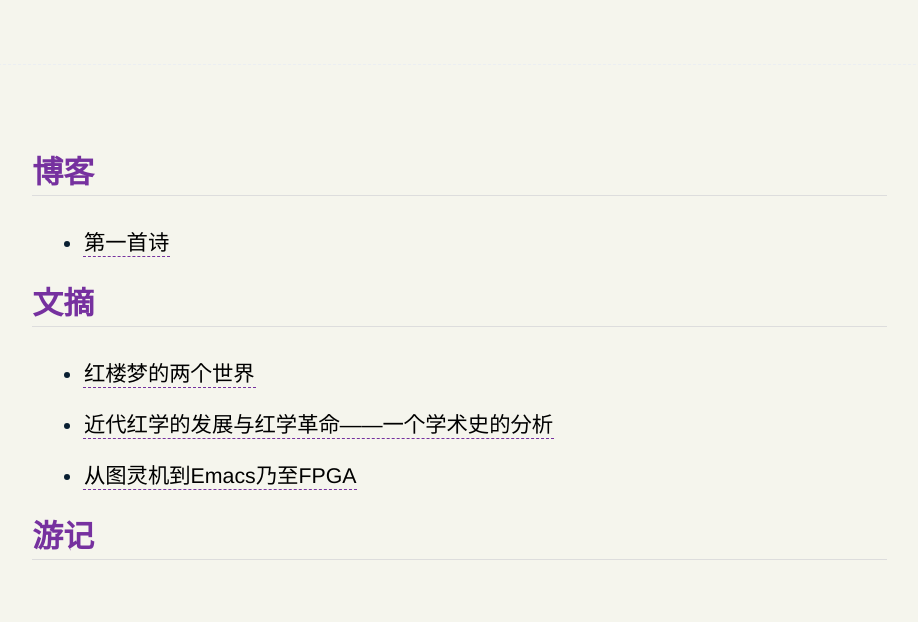
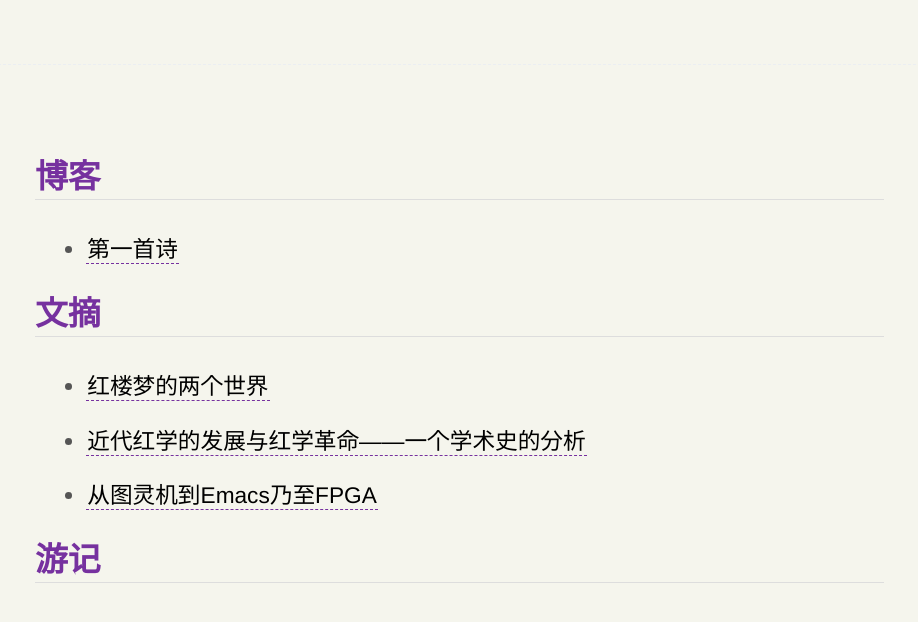
Before and after one commit to eitazhou/eitazhou.github.io, a plain HTML site: page index.html in a window 1280 px wide. Shown: the whole page, without its empty margins (185-1103 px from the left). Drawn offline with Linux system fonts and the light colour scheme.

Commit message:
修改worg.css字体颜色

```diff
--- a/css/worg.css
+++ b/css/worg.css
@@ -14,12 +14,12 @@
 
     body {
         font-family: "fira sans", Helvetica,sans, Arial, Vernada, Tahoma,"WenQuanYi Micro Hei","Microsoft YaHei",SimSun,"Songti SC",STFangsong, "Songti SC", "Microsoft YaHei", STXihei, Heiti,sans-serif;
-	font-size: 16pt;
+	font-size: 17pt;
 	/*line-height: 18pt;*/
 	/*color: black;
           color: #4E4742;
         color: #3F3B3B;*/
-        color:#091F31;
+        color:#555;
         background: #F5F5ED;
 	margin-top: 0;
         margin: 5% 10% 5% 10%;
@@ -32,7 +32,7 @@
     }
     body #content {
         font-family: "fira sans", Helvetica,sans, Arial, Vernada, Tahoma,"WenQuanYi Micro Hei","Microsoft YaHei", SimSun,"Songti SC",STFangsong, "Songti SC", "Microsoft YaHei", STXihei, Heiti,sans-serif;
-	font-size: 16pt;
+	font-size: 17pt;
 	padding-top: 0px;
 	max-width: 110%p;
 	min-width: 700px;
```
Also changed, not shown: sitemap.html (+2 -2 lines).
